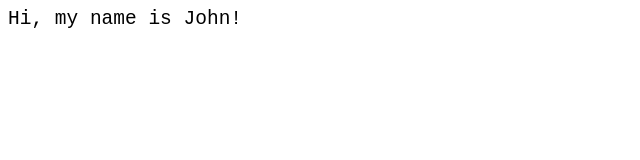
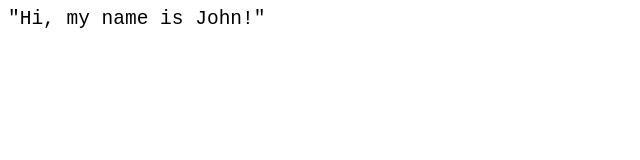
Before and after one commit to eggheadio-projects/understand-javascript-s-this-keyword-in-depth, a plain HTML site: page 08-egghead-this-in-class-bodies/index.html in a window 1280 px wide. Shown: the whole page, without its empty margins (0-640 px from the left). Drawn offline with Linux system fonts and the light colour scheme.

Commit message:
use json.stringify

```diff
--- a/08-egghead-this-in-class-bodies/index.html
+++ b/08-egghead-this-in-class-bodies/index.html
@@ -11,7 +11,7 @@
     var originalConsoleLog = console.log
     console.log = function() {
       originalConsoleLog.apply(console, arguments)
-      var args = Array.prototype.slice.call(arguments);
+      var args = Array.prototype.slice.call(arguments).map(JSON.stringify);
       document.body.innerText += args.join(' ') + '\n';
       document.body.style['fontFamily'] = 'monospace';
       document.body.style['fontSize'] = '1.5em';
```
Also changed, not shown: 01-javascript-this-in-the-global-context/index.html (+1 -1 lines), 02-javascript-this-in-function-calls/index.html (+1 -1 lines), 03-javascript-this-in-constructor-calls/index.html (+1 -1 lines), 04-egghead-this-in-method-calls/index.html (+1 -1 lines), 05-javascript-specify-this-using-call-or-apply/index.html (+1 -1 lines), 06-egghead-hard-bind-a-function-s-this-value-with-the-bind-method/index.html (+1 -1 lines), 07-egghead-capture-this-with-an-arrow-function/index.html (+1 -1 lines).
